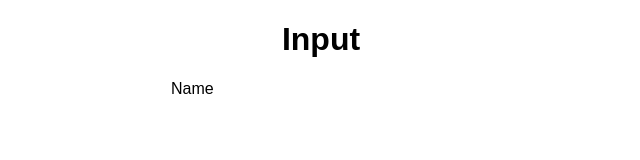
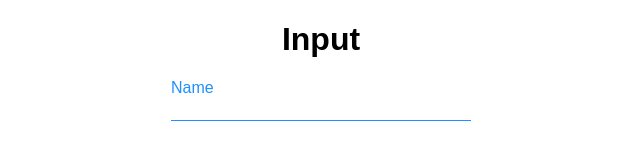
Before and after one commit to andygeek/animation-input-1, a plain HTML site: page index.html in a window 1280 px wide. Shown: the whole page, without its empty margins (319-959 px from the left). Drawn offline with Linux system fonts and the light colour scheme.

Commit message:
Styles in input

```diff
--- a/style.css
+++ b/style.css
@@ -18,12 +18,15 @@ body {
     width: 100%;
     border: none;
     padding-top: 25px;
+    outline: none;
 }
 
 .form label {
     position: absolute;
+    color: dodgerblue;
     width: 100%;
     height: 100%;
     bottom: 0px; /* Importante */
     pointer-events: none;
+    border-bottom: 1px solid dodgerblue;
 }
```
